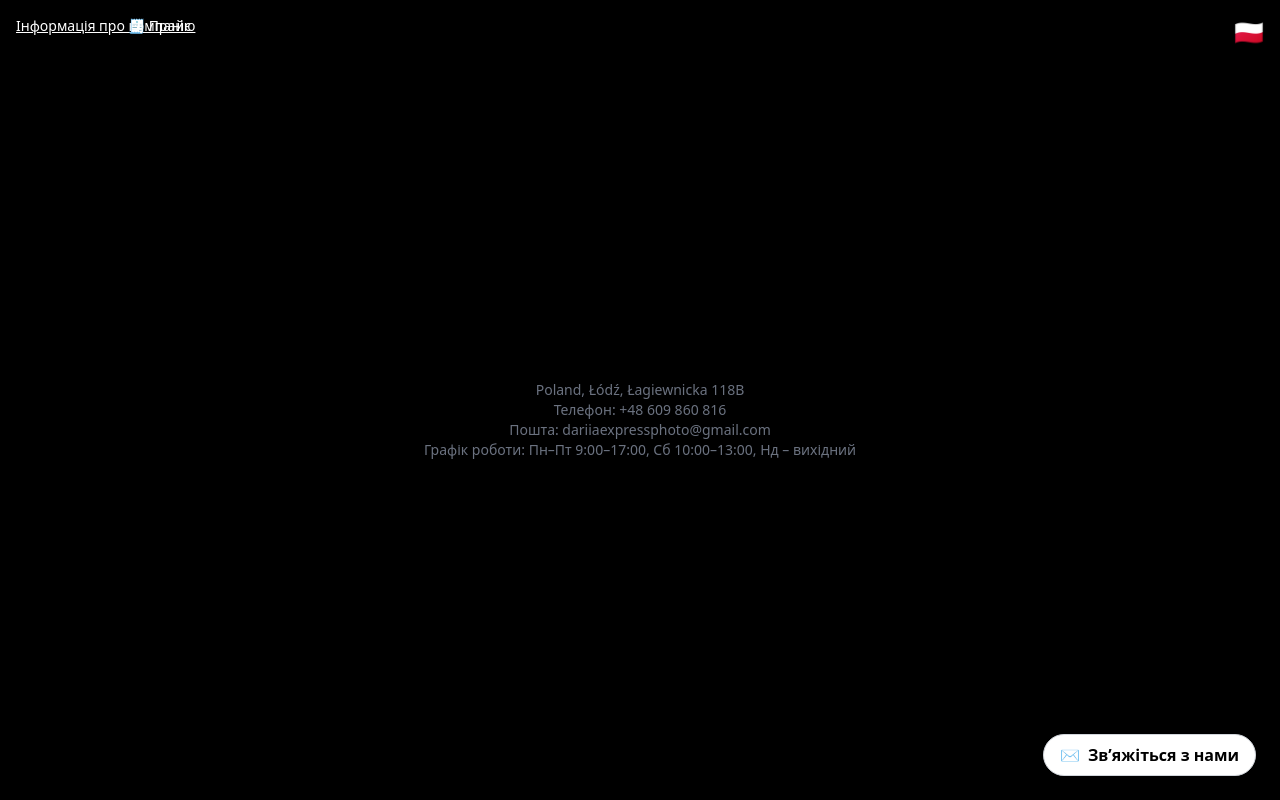
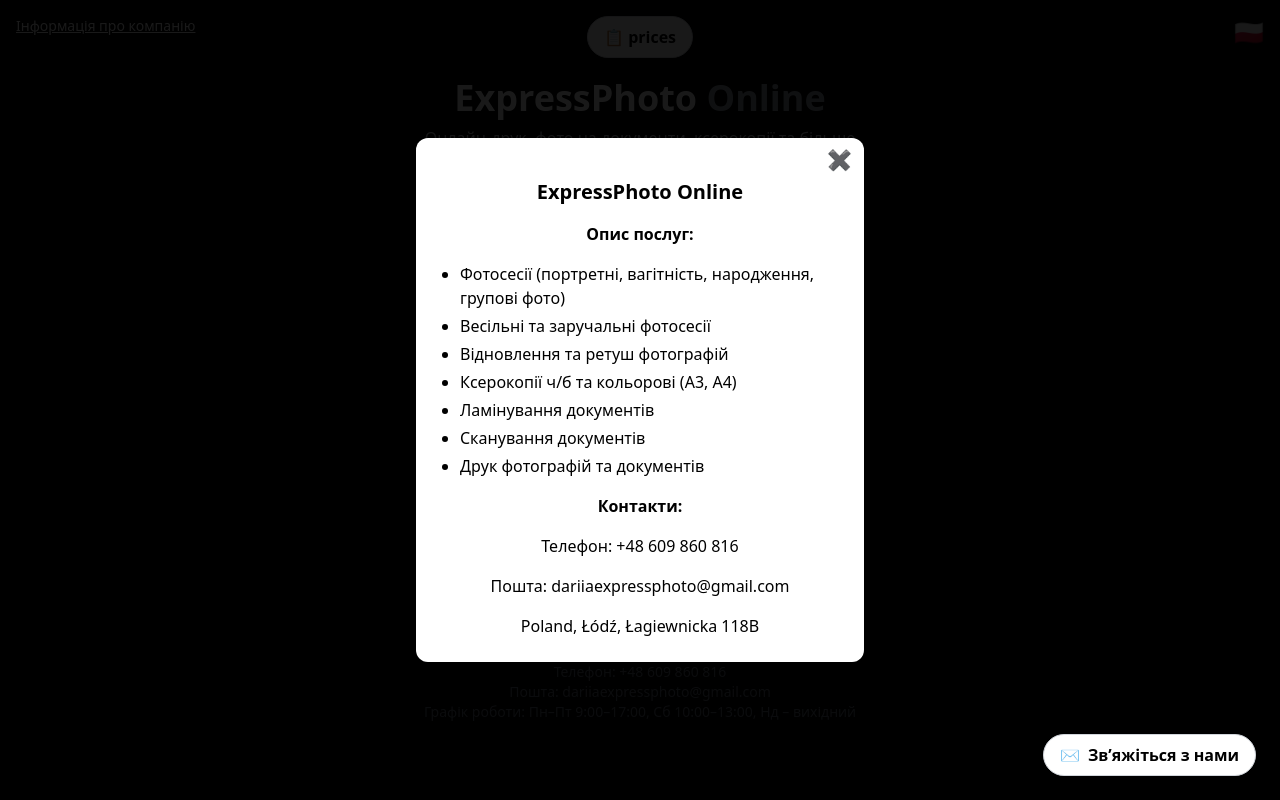
Before and after one commit to cutesuno/expressphoto-online, a Next.js app: page / in a window 1280 px wide. Both pictures are taken after a click on the button "Інформація про компанію". Built offline with nearby package versions, Linux system fonts and the light colour scheme.

Commit message:
Додав прайс2

```diff
--- /dev/null
+++ b/components/PriceModal.tsx
@@ -0,0 +1,118 @@
+export default function PriceModal({
+    language,
+    onClose,
+  }: {
+    language: 'uk' | 'pl';
+    onClose: () => void;
+  }) {
+    const t = (uk: string, pl: string) => (language === 'uk' ? uk : pl);
+
+    const prices = {
+      photos: [
+        ['(3,5 x 4,5) – 4', '40zł'],
+        ['(3,5 x 4,5) – 6', '45zł'],
+        ['(3,5 x 4,5) – 12', '55zł'],
+        ['(4,5 x 6,5) – 4', '45zł'],
+        ['(4,5 x 6,5) – 8', '55zł'],
+        [t('Електронна версія', 'Wersja elektroniczna'), '5zł'],
+      ],
+      printing: [
+        ['9x13', '1,70zł'],
+        ['10x15', '2,30zł'],
+        ['13x18', '3zł'],
+        ['15x21', '6zł'],
+        ['21x30', '17zł'],
+        ['30x40', '40zł'],
+        ['30x45', '40zł'],
+        ['33x48', '55zł'],
+      ],
+      bnw: [
+        [t('1–10 стор.', '1–10 str.'), '1zł'],
+        ['11–50', '0,90zł'],
+        ['51–100', '0,80zł'],
+        ['A3', '1,50zł'],
+      ],
+      color: [
+        ['A4', '2,50zł'],
+        ['A3', '5,00zł'],
+      ],
+      laminate: [
+        ['A3', '14zł'],
+        ['A4', '7zł'],
+        ['A5', '4zł'],
+        ['A6', '3zł'],
+        ['6,5x9,5', '2zł'],
+        ['5,4x8,6', '2zł'],
+      ],
+      scan: [
+        ['A3', '6zł'],
+        ['A4', '3zł'],
+      ],
+    };
+
+    return (
+      <div className="fixed inset-0 z-50 bg-black bg-opacity-80 flex items-center justify-center p-4">
+        <div className="bg-white text-black p-6 rounded-xl max-w-3xl w-full overflow-y-auto max-h-full relative">
+          <button
+            onClick={onClose}
+            className="absolute top-2 right-4 text-xl"
+          >
+            ✖️
+          </button>
+          <h2 className="text-2xl font-bold mb-4 text-center">
+            {t('Прайс / Ціни за послуги', 'Cennik usług')}
+          </h2>
+          <div className="space-y-4 text-sm">
+            <div>
+              <h3 className="font-semibold">{t('Фото на документи', 'Zdjęcia do dokumentów')}</h3>
+              <ul>
+                {prices.photos.map(([label, price], i) => (
+                  <li key={i}>{label} – {price}</li>
+                ))}
+              </ul>
+            </div>
+            <div>
+              <h3 className="font-semibold">{t('Друк фото', 'Drukowanie zdjęć')}</h3>
+              <ul>
+                {prices.printing.map(([label, price], i) => (
+                  <li key={i}>{label} – {price}</li>
+                ))}
+              </ul>
+            </div>
+            <div>
+              <h3 className="font-semibold">{t('Ксеро/друк (ч/б)', 'Ksero/druk czarno-białe')}</h3>
+              <ul>
+                {prices.bnw.map(([label, price], i) => (
+                  <li key={i}>{label} – {price}</li>
+                ))}
+              </ul>
+            </div>
+            <div>
+              <h3 className="font-semibold">{t('Кольоровий друк', 'Druk kolorowy')}</h3>
+              <ul>
+                {prices.color.map(([label, price], i) => (
+                  <li key={i}>{label} – {price}</li>
+                ))}
+              </ul>
+            </div>
+            <div>
+              <h3 className="font-semibold">{t('Ламінування', 'Laminowanie')}</h3>
+              <ul>
+                {prices.laminate.map(([label, price], i) => (
+                  <li key={i}>{label} – {price}</li>
+                ))}
+              </ul>
+            </div>
+            <div>
+              <h3 className="font-semibold">{t('Сканування', 'Skanowanie')}</h3>
+              <ul>
+                {prices.scan.map(([label, price], i) => (
+                  <li key={i}>{label} – {price}</li>
+                ))}
+              </ul>
+            </div>
+          </div>
+        </div>
+      </div>
+    );
+  }
--- a/pages/index.tsx
+++ b/pages/index.tsx
@@ -1,3 +1,4 @@
+import PriceModal from '@/components/PriceModal';
 import { useState, useEffect } from 'react';
 import { motion } from 'framer-motion';
 
@@ -66,14 +67,19 @@ export default function Home() {
       name: { uk: "Ваше ім'я", pl: 'Imię' },
       email: { uk: "Емейл або телефон", pl: 'Email lub telefon' },
       details: { uk: 'Деталі замовлення', pl: 'Szczegóły zamówienia' },
-      time: { uk: 'Оберіть час отримання', pl: 'Wybierz godzinę odbioru' },
+      time: {
+        uk: 'Оберіть час отримання',
+        pl: 'Wybierz godzinę odbioru'
+      },
       submit: { uk: 'Оформити замовлення', pl: 'Złóż zamówienie' },
       sending: { uk: 'Надсилаємо...', pl: 'Wysyłanie...' },
       thanks: { uk: 'Дякуємо за замовлення!', pl: 'Dziękujemy za zamówienie!' },
       back: { uk: 'Оформити нове замовлення', pl: 'Złóż nowe zamówienie' },
-      contactUs: { uk: 'Звʼяжіться з нами', pl: 'Skontaktuj się z nami' },
+      contactUs: {
+        uk: 'Звʼяжіться з нами',
+        pl: 'Skontaktuj się z nami',
+      },
       company: { uk: 'Інформація про компанію', pl: 'Informacje o firmie' },
-      prices: { uk: 'Прайс', pl: 'Cennik' },
       address: { uk: 'Poland, Łódź, Łagiewnicka 118B', pl: 'Polska, Łódź, Łagiewnicka 118B' },
       phone: { uk: 'Телефон: +48 609 860 816', pl: 'Telefon: +48 609 860 816' },
       emailCompany: { uk: 'Пошта: dariiaexpressphoto@gmail.com', pl: 'Email: dariiaexpressphoto@gmail.com' },
@@ -96,45 +102,148 @@ export default function Home() {
 
   return (
     <div className="min-h-screen flex flex-col items-center justify-center bg-black text-white p-6 relative">
-      <button onClick={toggleLang} className="absolute top-4 right-4 text-2xl">
+      <button
+        onClick={toggleLang}
+        className="absolute top-4 right-4 text-2xl"
+      >
         {language === 'uk' ? '🇵🇱' : '🇺🇦'}
       </button>
 
-      <button onClick={() => setShowInfo(true)} className="absolute top-4 left-4 text-sm underline">
+      <div className="absolute top-4 left-1/2 transform -translate-x-1/2 z-40">
+  <button
+    onClick={() => setShowPrices(true)}
+    className="bg-white text-black font-semibold px-4 py-2 rounded-full shadow-md border border-gray-300 hover:bg-gray-100 transition-all flex items-center gap-2 text-sm sm:text-base"
+  >
+    📋 {t('prices')}
+  </button>
+</div>
+
+      <button
+        onClick={() => setShowInfo(true)}
+        className="absolute top-4 left-4 text-sm underline"
+      >
         {t('company')}
       </button>
 
-      <button onClick={() => setShowPrices(true)} className="absolute top-4 left-32 text-sm underline">
-  🧾 {t('prices')}
-</button>
-
-      {showPrices && (
+      {showInfo && (
         <motion.div
-          className="fixed inset-0 bg-black bg-opacity-90 flex items-center justify-center z-50"
+          className="fixed inset-0 bg-black bg-opacity-90 flex flex-col items-center justify-center text-center p-6 z-50 overflow-y-auto"
           initial={{ opacity: 0 }}
           animate={{ opacity: 1 }}
         >
-          <div className="bg-white text-black p-6 rounded-xl max-w-xl w-full h-[90vh] overflow-y-auto relative">
+          <div className="bg-white text-black p-6 rounded-xl max-w-md w-full relative space-y-4">
             <button
-              onClick={() => setShowPrices(false)}
+              onClick={() => setShowInfo(false)}
               className="absolute top-2 right-3 text-xl"
-            >✖️</button>
-            <h2 className="text-xl font-bold mb-4 text-center">{t('prices')}</h2>
-            <ul className="text-left space-y-1 text-sm">
-              <li>Фото на документи — 20 zł</li>
-              <li>Копії А4 ч/б — 0,5 zł</li>
-              <li>Копії А4 кольорові — 1 zł</li>
-              <li>Копії А3 ч/б — 1 zł</li>
-              <li>Копії А3 кольорові — 2 zł</li>
-              <li>Сканування — 1 zł</li>
-              <li>Ламінування — 2–4 zł</li>
-              <li>Друк фото 10x15 — 2 zł</li>
-              <li>Друк фото A4 — 4 zł</li>
-            </ul>
+            >
+              ✖️
+            </button>
+
+            {language === 'uk' ? (
+              <>
+                <h2 className="text-xl font-bold mb-4">ExpressPhoto Online</h2>
+                <h3 className="font-semibold">Опис послуг:</h3>
+                <ul className="list-disc pl-5 text-left space-y-1">
+                  <li>Фотосесії (портретні, вагітність, народження, групові фото)</li>
+                  <li>Весільні та заручальні фотосесії</li>
+                  <li>Відновлення та ретуш фотографій</li>
+                  <li>Ксерокопії ч/б та кольорові (A3, A4)</li>
+                  <li>Ламінування документів</li>
+                  <li>Сканування документів</li>
+                  <li>Друк фотографій та документів</li>
+                </ul>
+                <h3 className="font-semibold mt-4">Контакти:</h3>
+                <p>{t('phone')}</p>
+                <p>{t('emailCompany')}</p>
+                <p>{t('address')}</p>
+              </>
+            ) : (
+              <>
+                <h2 className="text-xl font-bold mb-4">ExpressPhoto Online</h2>
+                <h3 className="font-semibold">Opis usług:</h3>
+                <ul className="list-disc pl-5 text-left space-y-1">
+                  <li>Sesje zdjęciowe (portretowe, ciążowe, narodzinowe, grupowe)</li>
+                  <li>Sesje ślubne i zaręczynowe</li>
+                  <li>Renowacja i retusz fotografii</li>
+                  <li>Kserokopie czarno-białe i kolorowe (A3, A4)</li>
+                  <li>Laminowanie dokumentów</li>
+                  <li>Skanowanie dokumentów</li>
+                  <li>Drukowanie zdjęć i dokumentów</li>
+                </ul>
+                <h3 className="font-semibold mt-4">Kontakt:</h3>
+                <p>{t('phone')}</p>
+                <p>{t('emailCompany')}</p>
+                <p>{t('address')}</p>
+              </>
+            )}
           </div>
         </motion.div>
       )}
 
+      <motion.h1
+        className="text-4xl font-bold mb-2 text-center"
+        initial={{ opacity: 0, y: -20 }}
+        animate={{ opacity: 1, y: 0 }}
+      >
+        ExpressPhoto <span className="text-gray-400">Online</span>
+      </motion.h1>
+
+      <motion.p
+        className="text-gray-300 mb-6 text-center"
+        initial={{ opacity: 0 }}
+        animate={{ opacity: 1 }}
+      >
+        {t('intro')}
+      </motion.p>
+
+      {!confirmed ? (
+        <motion.form
+          onSubmit={handleSubmit}
+          method="POST"
+          encType="multipart/form-data"
+          className="flex flex-col w-full max-w-md space-y-4"
+          initial={{ opacity: 0 }}
+          animate={{ opacity: 1 }}
+        >
+          <input name="name" placeholder={t('name')} onChange={handleChange} className="bg-gray-800 p-3 rounded" required />
+          <input name="email" type="text" placeholder={t('email')} onChange={handleChange} className="bg-gray-800 p-3 rounded" required />
+          <textarea name="details" placeholder={t('details')} onChange={handleChange} className="bg-gray-800 p-3 rounded" required />
+          <label className="text-sm text-gray-400">{t('time')}</label>
+<input
+  name="time"
+  type="time"
+  onChange={handleChange}
+  className="bg-gray-800 p-3 rounded"
+  required
+/>
+          <input type="file" name="file" onChange={handleFileChange} className="bg-gray-800 p-3 rounded" />
+          <button type="submit" disabled={isSending} className="bg-white text-black font-bold py-2 rounded hover:bg-gray-200">
+            {isSending ? t('sending') : t('submit')}
+          </button>
+        </motion.form>
+      ) : (
+        <motion.div
+          className="text-green-400 text-xl font-semibold mt-4 flex flex-col items-center space-y-4"
+          initial={{ opacity: 0 }}
+          animate={{ opacity: 1 }}
+        >
+          <p>{t('thanks')}</p>
+          <button
+            onClick={() => {
+              setConfirmed(false);
+              setForm({ name: '', email: '', details: '', time: '' });
+              setFile(null);
+            }}
+            className="bg-white text-black font-bold py-2 px-4 rounded hover:bg-gray-200"
+          >
+            {t('back')}
+          </button>
+        </motion.div>
+      )}
+
+{showPrices && (
+  <PriceModal language={language} onClose={() => setShowPrices(false)} />
+)}
 <p className="text-sm text-gray-500 mt-10 text-center">
   {t('address')}<br />
   {t('phone')}<br />
```
